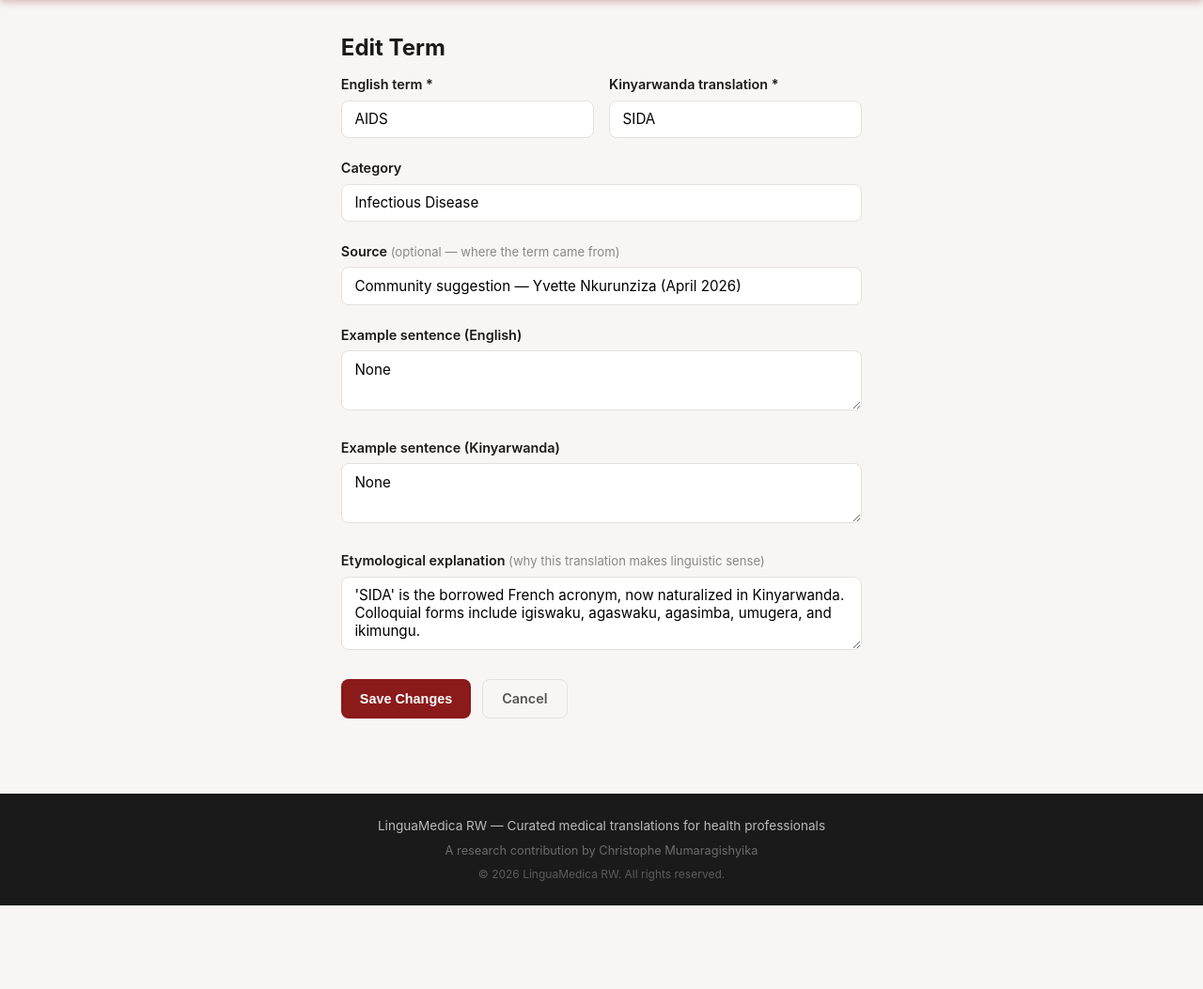
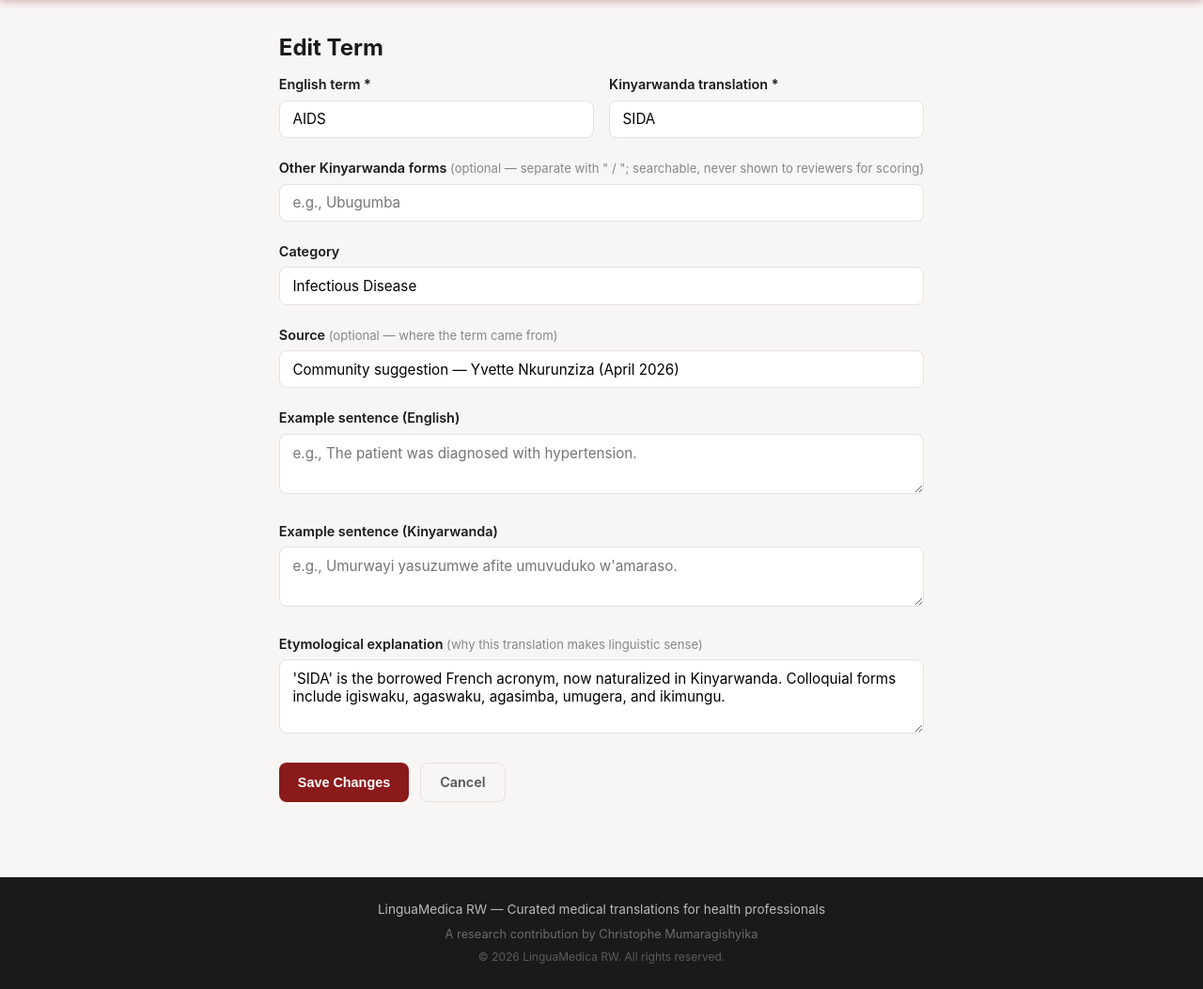
Before and after one commit to linguamedicarw/linguamedica-rw, a Flask app: page /admin/edit/116 in a window 1280 px wide. Shown: the part 59-1112 px from the top of the page at 94% size. Before the commit the page ends 1023 px from the top, so only its background shows below. Run offline with Flask 3, Linux system fonts and the light colour scheme; a user stored in the database is signed in; some libraries are stand-ins or nearby versions.

Commit message:
feat: variants column for alternative Kinyarwanda forms; fix None rendering in the admin edit form

```diff
--- a/app.py
+++ b/app.py
@@ -142,6 +142,33 @@ CONTRIBUTOR_CORRECTIONS = {
     "Interview (research methodology)": "Benithe Himbazwa",
     "Health management": "Benithe Himbazwa",
 }
+
+
+def migrate_add_variants(app):
+    """Add terms.variants if it doesn't exist.
+
+    Holds alternative Kinyarwanda forms for the same entry, separated by
+    " / ". They are searchable but never scored: reviewers always see the
+    single canonical rendering in `kinyarwanda`, so an adequacy score means
+    the same thing on every row. Idempotent and safe on every startup.
+    """
+    db_uri = app.config['SQLALCHEMY_DATABASE_URI']
+    if db_uri.startswith('postgresql'):
+        _pg_add_columns_if_missing("terms", [
+            ("variants", "VARCHAR(300)"),
+        ])
+        return
+    if not db_uri.startswith('sqlite'):
+        return
+    db_path = db_uri.replace('sqlite:///', '')
+    conn = sqlite3.connect(db_path)
+    cursor = conn.cursor()
+    cursor.execute("PRAGMA table_info(terms)")
+    existing = {row[1] for row in cursor.fetchall()}
+    if 'variants' not in existing:
+        cursor.execute("ALTER TABLE terms ADD COLUMN variants VARCHAR(300)")
+    conn.commit()
+    conn.close()
 
 
 def migrate_fix_contributor_attribution(app):
@@ -520,6 +547,7 @@ def create_app(config_overrides=None):
         migrate_add_suggestion_resolved(app)
         migrate_add_validation_status(app)
         migrate_add_shown_rw(app)
+        migrate_add_variants(app)
         migrate_fix_contributor_attribution(app)
 
         from seed_data import STARTER_TERMS, ADMIN_USERNAME, ADMIN_PASSWORD
@@ -604,7 +632,8 @@ def create_app(config_overrides=None):
         results = Term.query.filter(
             db.or_(
                 Term.english.ilike(f"%{query}%"),
-                Term.kinyarwanda.ilike(f"%{query}%")
+                Term.kinyarwanda.ilike(f"%{query}%"),
+                Term.variants.ilike(f"%{query}%")
             )
         ).all()
         # Log the API search
@@ -753,6 +782,16 @@ def create_app(config_overrides=None):
               "success")
         return redirect(url_for("admin_dashboard"))
 
+    def _clean_variants(raw):
+        """Normalise the typed variants field to 'A / B / C', or None.
+
+        Empty pieces are dropped and separators are regularised, so the stored
+        string is predictable for search and for the freeze artifact.
+        """
+        parts = [p.strip() for p in (raw or "").split("/")]
+        parts = [p for p in parts if p]
+        return " / ".join(parts) or None
+
     @app.route("/admin/add", methods=["GET", "POST"])
     @admin_required
     def admin_add_term():
@@ -760,6 +799,7 @@ def create_app(config_overrides=None):
             term = Term(
                 english=request.form.get("english", "").strip(),
                 kinyarwanda=request.form.get("kinyarwanda", "").strip(),
+                variants=_clean_variants(request.form.get("variants", "")),
                 example_en=request.form.get("example_en", "").strip() or None,
                 example_rw=request.form.get("example_rw", "").strip() or None,
                 etymology=request.form.get("etymology", "").strip() or None,
@@ -779,6 +819,7 @@ def create_app(config_overrides=None):
         if request.method == "POST":
             term.english = request.form.get("english", "").strip()
             term.kinyarwanda = request.form.get("kinyarwanda", "").strip()
+            term.variants = _clean_variants(request.form.get("variants", ""))
             term.example_en = request.form.get("example_en", "").strip() or None
             term.example_rw = request.form.get("example_rw", "").strip() or None
             term.etymology = request.form.get("etymology", "").strip() or None
--- a/models.py
+++ b/models.py
@@ -37,6 +37,13 @@ class Term(db.Model):
     id = db.Column(db.Integer, primary_key=True)
     english = db.Column(db.String(200), nullable=False, index=True)
     kinyarwanda = db.Column(db.String(200), nullable=False)
+
+    # Other Kinyarwanda forms a reader might look up, separated by " / ".
+    # Recorded and searchable, but never the string a reviewer scores: the
+    # scored rendering is always `kinyarwanda` on its own, so one adequacy
+    # judgment means the same thing on every row of the corpus.
+    variants = db.Column(db.String(300), nullable=True)
+
     example_en = db.Column(db.Text, nullable=True)       # Example sentence in English
     example_rw = db.Column(db.Text, nullable=True)        # Example sentence in Kinyarwanda
     etymology = db.Column(db.Text, nullable=True)         # Why this translation makes sense
@@ -68,6 +75,7 @@ class Term(db.Model):
             "id": self.id,
             "english": self.english,
             "kinyarwanda": self.kinyarwanda,
+            "variants": self.variants,
             "example_en": self.example_en,
             "example_rw": self.example_rw,
             "etymology": self.etymology,
--- a/static/css/style.css
+++ b/static/css/style.css
@@ -1365,3 +1365,14 @@ textarea.form-input {
     max-width: 100%;
     padding: 0.4rem 0.6rem;
 }
+
+.result-variants {
+    font-size: 0.9rem;
+    color: var(--color-text-muted);
+    margin: 0.35rem 0 0;
+}
+
+.variants-label {
+    font-weight: 600;
+    color: var(--color-text);
+}
--- a/templates/admin/add_term.html
+++ b/templates/admin/add_term.html
@@ -25,9 +25,19 @@
         </div>
 
         <div class="form-group">
+            <label for="variants">
+                Other Kinyarwanda forms
+                <span class="label-hint">(optional — separate with " / "; searchable, never shown to reviewers for scoring)</span>
+            </label>
+            <input type="text" id="variants" name="variants" class="form-input"
+                   value="{{ (term.variants or '') if editing else '' }}"
+                   placeholder="e.g., Ubugumba">
+        </div>
+
+        <div class="form-group">
             <label for="category">Category</label>
             <input type="text" id="category" name="category" class="form-input"
-                   value="{{ term.category if editing else '' }}"
+                   value="{{ (term.category or '') if editing else '' }}"
                    placeholder="e.g., Cardiology, Anatomy, Infectious Disease">
         </div>
 
@@ -37,20 +47,20 @@
                 <span class="label-hint">(optional — where the term came from)</span>
             </label>
             <input type="text" id="source" name="source" class="form-input"
-                   value="{{ term.source if editing else '' }}"
+                   value="{{ (term.source or '') if editing else '' }}"
                    placeholder="e.g., Ernest pediatric script, OBGYN questionnaire">
         </div>
 
         <div class="form-group">
             <label for="example_en">Example sentence (English)</label>
             <textarea id="example_en" name="example_en" rows="2" class="form-input"
-                      placeholder="e.g., The patient was diagnosed with hypertension.">{{ term.example_en if editing else '' }}</textarea>
+                      placeholder="e.g., The patient was diagnosed with hypertension.">{{ (term.example_en or '') if editing else '' }}</textarea>
         </div>
 
         <div class="form-group">
             <label for="example_rw">Example sentence (Kinyarwanda)</label>
             <textarea id="example_rw" name="example_rw" rows="2" class="form-input"
-                      placeholder="e.g., Umurwayi yasuzumwe afite umuvuduko w'amaraso.">{{ term.example_rw if editing else '' }}</textarea>
+                      placeholder="e.g., Umurwayi yasuzumwe afite umuvuduko w'amaraso.">{{ (term.example_rw or '') if editing else '' }}</textarea>
         </div>
 
         <div class="form-group">
@@ -59,7 +69,7 @@
                 <span class="label-hint">(why this translation makes linguistic sense)</span>
             </label>
             <textarea id="etymology" name="etymology" rows="3" class="form-input"
-                      placeholder="e.g., 'Umuvuduko' means pressure/force, 'w'amaraso' means of the blood...">{{ term.etymology if editing else '' }}</textarea>
+                      placeholder="e.g., 'Umuvuduko' means pressure/force, 'w'amaraso' means of the blood...">{{ (term.etymology or '') if editing else '' }}</textarea>
         </div>
 
         <div class="form-actions">
--- a/templates/index.html
+++ b/templates/index.html
@@ -228,7 +228,8 @@
             var matchesLetter = !hasLetter || term.english.charAt(0).toUpperCase() === activeLetter;
             var matchesQuery = !hasQuery ||
                 term.english.toLowerCase().includes(query) ||
-                term.kinyarwanda.toLowerCase().includes(query);
+                term.kinyarwanda.toLowerCase().includes(query) ||
+                (term.variants || '').toLowerCase().includes(query);
             return matchesCategory && matchesLetter && matchesQuery;
         });
 
@@ -270,6 +271,8 @@
                         <h3 class="result-kinyarwanda">${escapeHtml(term.kinyarwanda)}</h3>
                         ${term.category ? `<span class="term-category">${escapeHtml(term.category)}</span>` : ''}
                     </div>
+                    ${term.variants ? `
+                    <p class="result-variants"><span class="variants-label">Also written</span> ${escapeHtml(term.variants)}</p>` : ''}
                     ${term.example_en ? `
                     <div class="result-examples">
                         <p class="example"><span class="example-label">EN:</span> ${escapeHtml(term.example_en)}</p>
--- a/templates/review/score.html
+++ b/templates/review/score.html
@@ -97,7 +97,7 @@
         <p><strong>3</strong> Correct meaning, with a minor problem of spelling, phrasing or register. A native speaker reads straight through it.</p>
         <p><strong>2</strong> Partially correct. Meaning incomplete or distorted, typically a specifier missing.</p>
         <p><strong>1</strong> Incorrect or misleading. Names the wrong thing with confidence.</p>
-        <p class="label-hint">Entries with several forms separated by slashes: score the set as presented and flag a weak variant in the comment. Borrowing is not a failure. You are scoring a headword standing alone, not what a speaker would say in context. Full worked examples are in the guideline.</p>
+        <p class="label-hint">You are always shown one rendering, and that is the one you score. Borrowing is not a failure. You are scoring a headword standing alone, not what a speaker would say in context. Full worked examples are in the guideline.</p>
     </div>
 </section>
 {% endblock %}
```
Also changed, not shown: REVIEWER_GUIDELINE.md (+2 -2 lines), tests/test_app.py (+134 -0 lines).
